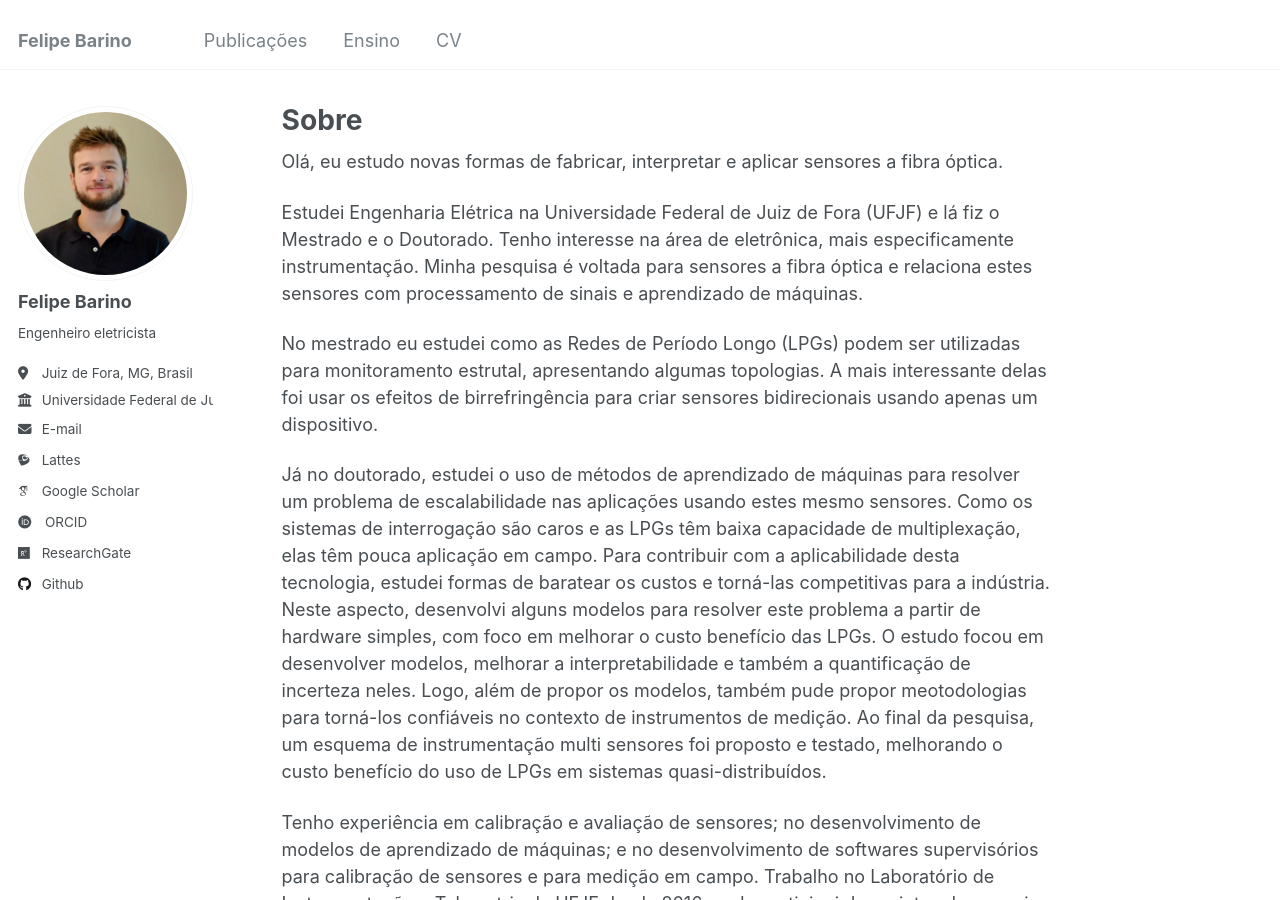
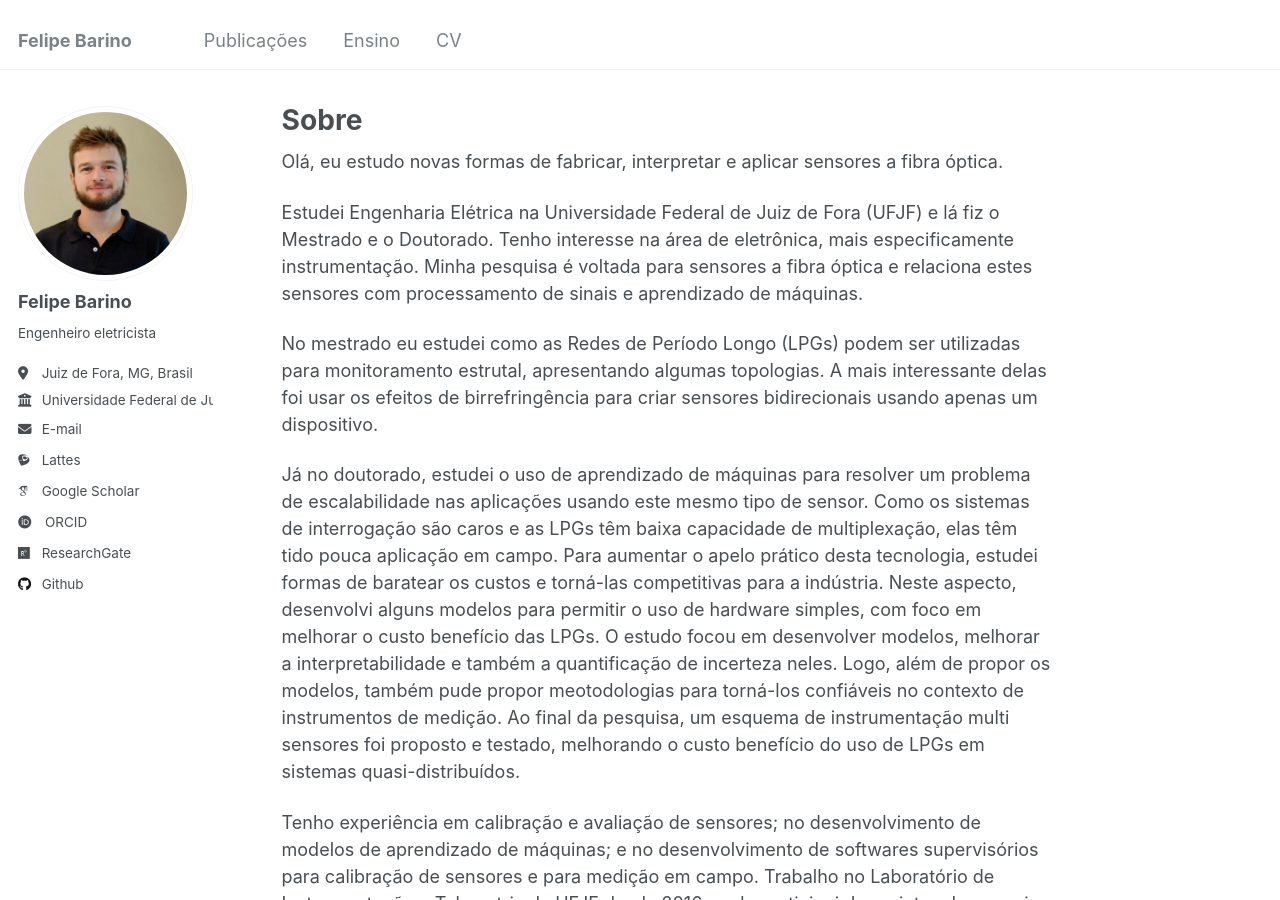
Before and after one commit to felipebarino/felipebarino.github.io, a Jekyll site: the page built from _pages/about.md, in a window 1280 px wide and 900 px high. Built offline with Jekyll 4.4.1, drawn with Linux system fonts in a browser that asks for light colours; some web fonts are replaced.

Commit message:
correção de texto

```diff
--- a/_pages/about.md
+++ b/_pages/about.md
@@ -13,7 +13,7 @@ Estudei Engenharia Elétrica na Universidade Federal de Juiz de Fora (UFJF) e l
 
 No mestrado eu estudei como as Redes de Período Longo (LPGs) podem ser utilizadas para monitoramento estrutal, apresentando algumas topologias. A mais interessante delas foi usar os efeitos de birrefringência para criar sensores bidirecionais usando apenas um dispositivo.
 
-Já no doutorado, estudei o uso de métodos de aprendizado de máquinas para resolver um problema de escalabilidade nas aplicações usando estes mesmo sensores. Como os sistemas de interrogação são caros e as LPGs têm baixa capacidade de multiplexação, elas têm pouca aplicação em campo. Para contribuir com a aplicabilidade desta tecnologia, estudei formas de baratear os custos e torná-las competitivas para a indústria. Neste aspecto, desenvolvi alguns modelos para resolver este problema a partir de hardware simples, com foco em melhorar o custo benefício das LPGs. O estudo focou em desenvolver modelos, melhorar a interpretabilidade e também a quantificação de incerteza neles. Logo, além de propor os modelos, também pude propor meotodologias para torná-los confiáveis no contexto de instrumentos de medição. Ao final da pesquisa, um esquema de instrumentação multi sensores foi proposto e testado, melhorando o custo benefício do uso de LPGs em sistemas quasi-distribuídos.
+Já no doutorado, estudei o uso de aprendizado de máquinas para resolver um problema de escalabilidade nas aplicações usando este mesmo tipo de sensor. Como os sistemas de interrogação são caros e as LPGs têm baixa capacidade de multiplexação, elas têm tido pouca aplicação em campo. Para aumentar o apelo prático desta tecnologia, estudei formas de baratear os custos e torná-las competitivas para a indústria. Neste aspecto, desenvolvi alguns modelos para permitir o uso de hardware simples, com foco em melhorar o custo benefício das LPGs. O estudo focou em desenvolver modelos, melhorar a interpretabilidade e também a quantificação de incerteza neles. Logo, além de propor os modelos, também pude propor meotodologias para torná-los confiáveis no contexto de instrumentos de medição. Ao final da pesquisa, um esquema de instrumentação multi sensores foi proposto e testado, melhorando o custo benefício do uso de LPGs em sistemas quasi-distribuídos.
 
 Tenho experiência em calibração e avaliação de sensores; no desenvolvimento de modelos de aprendizado de máquinas; e no desenvolvimento de softwares supervisórios para calibração de sensores e para medição em campo. Trabalho no Laboratório de Instrumentação e Telemetria da UFJF desde 2016, onde participei de projetos de pesquisa e desenvolvimento em parceria com empresas dos mais diversos ramos, como Santo Antônio Energia, EDP e Ambev. Entre Março de 2023 e de 2025 atuei como professor substituto no Departamento de Circuitos Elétricos da UFJF.
 
```
Also changed, not shown: _publications/2025-04-03-Intelligent-optical-fiber-probe-for-rapid-beer-quality-assessment.md (+2 -2 lines).
